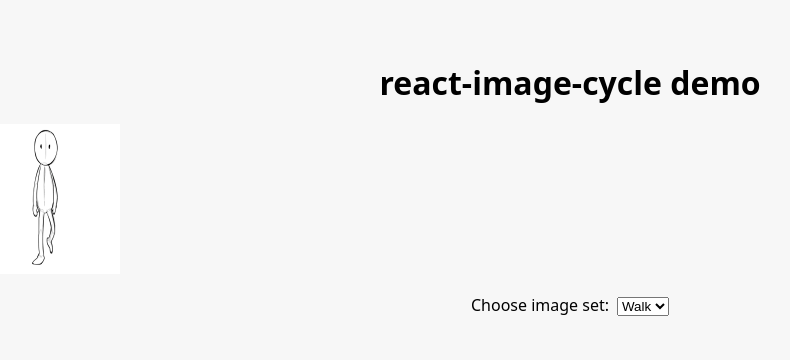
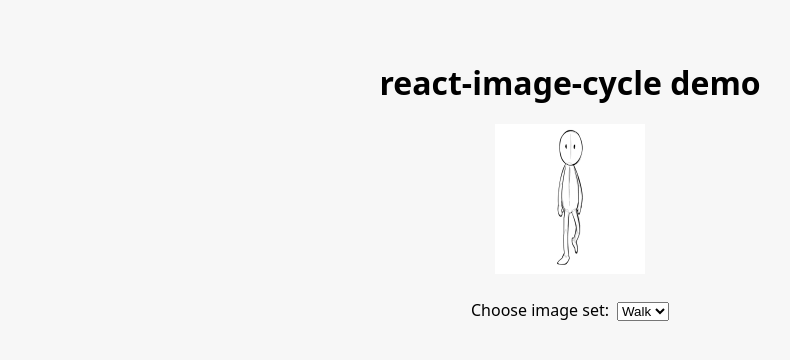
Before and after one commit to bravotango/react-image-cycle, a React (Vite) app: page / in a window 1280 px wide. Shown: the top 360 px of the page, without its empty margins (70-860 px from the left). Built offline with nearby package versions, Linux system fonts and the light colour scheme.

Commit message:
Adding frame dots option

```diff
--- a/package.json
+++ b/package.json
@@ -1,6 +1,6 @@
 {
   "name": "@bravotango/react-image-cycle",
-  "version": "0.2.0",
+  "version": "0.2.1",
   "description": "A simple React component to cycle through image sequences for animations.",
   "author": "Brian Tracy",
   "license": "MIT",
--- a/src/ImageCycle.tsx
+++ b/src/ImageCycle.tsx
@@ -7,6 +7,7 @@
   interval?: number;
   width?: number;
   height?: number;
+  showFrameDots?: boolean;
 }
 
 export const ImageCycle = ({
@@ -14,6 +15,7 @@
   interval = 300,
   width = 150,
   height = 150,
+  showFrameDots = false,
 }: ImageCycleProps) => {
   const [index, setIndex] = useState(0);
 
@@ -28,6 +30,14 @@
   if (!images || images.length === 0) return null;
 
   return (
+    <div
+      style={{
+        display: "inline-flex",
+        flexDirection: "column",
+        alignItems: "center",
+        gap: 6,
+      }}
+    >
       <img
         src={images[index]}
         width={width}
@@ -35,5 +45,24 @@
         alt={`frame ${index}`}
         style={{ display: "block" }}
       />
+      {showFrameDots && (
+        <div style={{ display: "flex", gap: 4 }}>
+          {images.map((_, i) => (
+            <span
+              key={i}
+              style={{
+                width: 6,
+                height: 6,
+                borderRadius: "50%",
+                background: i === index ? "#fff" : "rgba(255,255,255,0.3)",
+                transition: "background 0.15s, transform 0.15s",
+                transform: i === index ? "scale(1.4)" : "scale(1)",
+                display: "block",
+              }}
+            />
+          ))}
+        </div>
+      )}
+    </div>
   );
 };
```
Lines whose indentation alone changed are shown as unchanged.
